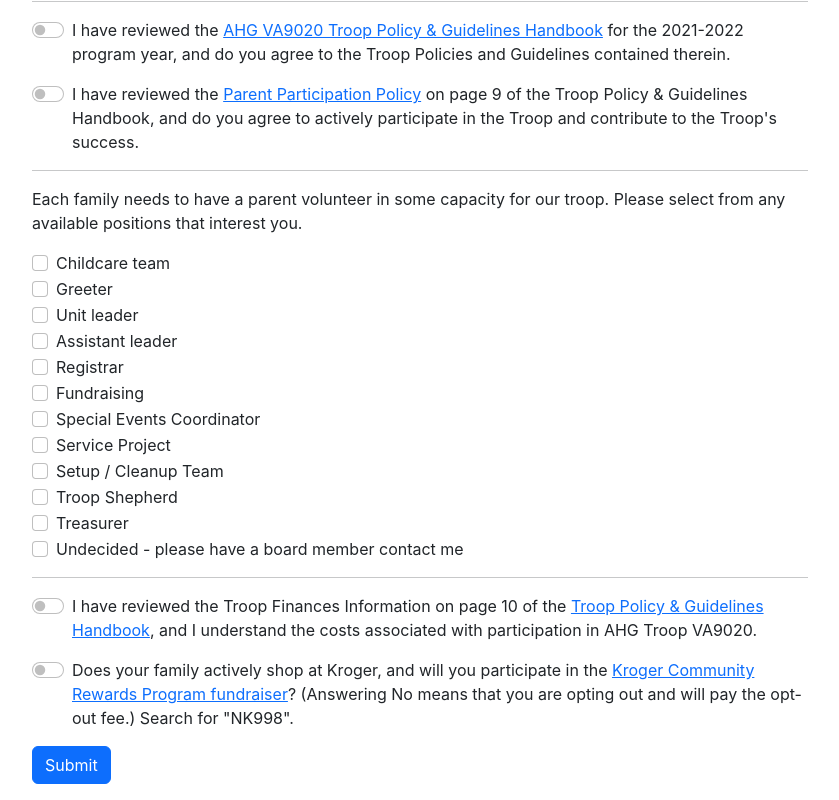
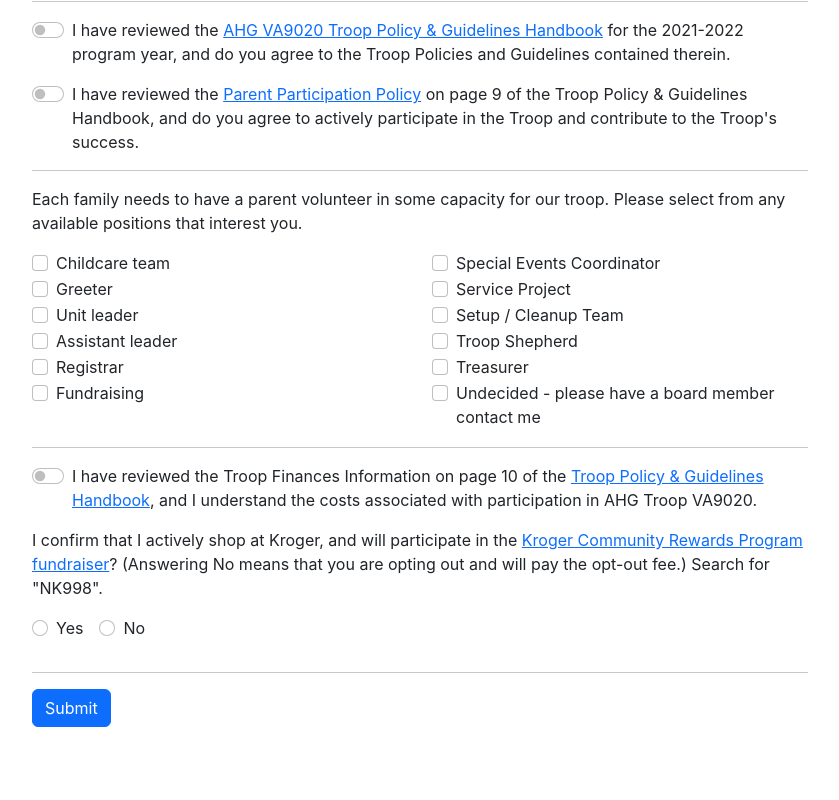
Before and after one commit to labogdan/ahg-signup, a React (Create React App) app in the folder frontend/: page / in a window 1280 px wide. Shown: the part 497-1297 px from the top of the page, without its empty margins (220-1059 px from the left). After the commit the page ends 1240 px from the top, so only its background shows below. Built offline with nearby package versions, Linux system fonts and the light colour scheme.

Commit message:
finishing v.0

```diff
--- a/frontend/src/Total.tsx
+++ b/frontend/src/Total.tsx
@@ -3,15 +3,25 @@
 
 function SuccessModal(props: any) {
 
-    const total = props.num * 35;
+    const girlTotal = props.num * 40;
+    const fee = props.krogerValue === false ? 40 : 0;
+    const total = girlTotal + fee;
 
     return (
         <Table striped bordered hover>
             <tbody>
             <tr>
-                <th>Troop VA9020 Dues</th>
-                <th>$35 per girl</th>
+                <td><b>Troop VA9020 Dues</b></td>
+                <td>$40 per girl</td>
             </tr>
+
+            { fee > 0 && (
+                <tr>
+                    <td>No-Kroger Fee</td>
+                    <td>$40 per family</td>
+                </tr>
+            )}
+
             <tr>
                 <td><b>Total Due</b></td>
                 <td><b>${total}</b></td>
--- a/frontend/src/UserForm.tsx
+++ b/frontend/src/UserForm.tsx
@@ -7,6 +7,11 @@
 import Button from "react-bootstrap/Button";
 import Container from "react-bootstrap/Container";
 import FloatingLabel from 'react-bootstrap/FloatingLabel';
+
+
+import ToggleButton from "react-bootstrap/ToggleButton";
+import ToggleButtonGroup from "react-bootstrap/ToggleButtonGroup";
+
 
 import Header from "./Header";
 import SuccessModal from "./SuccessModal";
@@ -24,6 +29,8 @@
     const [modalShow, setModalShow] = React.useState(false);
     const [totalShow, setTotalShow] = React.useState(false);
     const [validated, setValidated] = useState(false);
+    const [krogerValue, setKrogerValue] = useState(false);
+    const [volunteerValues, setVolunteerValues] = useState([]);
 
     const addFields = () => {
         let newfield = {
@@ -48,6 +55,27 @@
         setGirls(data);
     }
 
+    const handleKrogerChange = (event: any) => {
+        if (event.target.value === 'yes') {
+            setKrogerValue(true)
+        } else {
+            setKrogerValue(false)
+        }
+    }
+
+    useEffect(() => {
+        console.log(volunteerValues);
+    }, [volunteerValues])
+
+    const handleVolunteerChange = (event: any) => {
+        if (event.target.checked === true) {
+            setVolunteerValues(volunteerValues => volunteerValues.concat(event.target.value))
+        } else {
+            setVolunteerValues(volunteerValues.filter(item => item !== event.target.value))
+
+        }
+    }
+
     const resetForm = () => {
         setGirls(
             [{
@@ -62,17 +90,13 @@
     let handleSubmit = async (e: any) => {
         e.preventDefault();
         const form = e.currentTarget;
-        console.log(form);
-        console.log(form.checkValidity());
         if (form.checkValidity() === false) {
             e.preventDefault();
             e.stopPropagation();
         } else {
             girls.map((value, index) => {
-                console.log(index);
-                console.log(value);
                 try {
-                    UserService.createUser([value.firstName, value.lastName, value.age, value.grade])
+                    UserService.createUser([value.firstName, value.lastName, value.age, value.grade, krogerValue, volunteerValues])
                         .then( () => {
                             setModalShow(true);
                         })
@@ -85,9 +109,8 @@
             })
         }
 
-        console.log('here');
         setValidated(true);
-        console.log('there');
+
         /*
         let user = JSON.stringify({
                 first_name: firstName,
@@ -96,13 +119,9 @@
                 grade: grade
             })*/
 
-
-
-
     }
 
     useEffect( () => {
-        console.log(girls);
         const shouldShow = girls[0].firstName.length > 0 && girls[0].lastName.length > 0;
         if (girls.length > 0 && shouldShow) {
             setTotalShow(true);
@@ -113,7 +132,7 @@
         <Header />
         <Row>
             <Col>
-                <h1>Welcome to the Roanoke American Heritage Girls Signup Portal!</h1>
+                <h1>Welcome to the American Heritage Girls VA9020 Signup Portal!</h1>
                 <h5>Please fill out the following form to register your girls.</h5>
             </Col>
         </Row>
@@ -235,7 +254,7 @@
                 <Form.Check
                     type="switch"
                     id="custom-switch"
-                    label={(<>I have reviewed the <a href="">AHG VA9020 Troop Policy & Guidelines Handbook</a> for the 2021-2022 program year, and do you agree to the Troop Policies and Guidelines contained therein.</>)}
+                    label={(<>I have reviewed the <a href="https://media.trooptrack.com/troop_documents/66953/document/original/2022-2023_VA9020_Policies___Guidelines_Handbook.pdf" target="_blank">AHG VA9020 Troop Policy & Guidelines Handbook</a> for the 2021-2022 program year, and do you agree to the Troop Policies and Guidelines contained therein.</>)}
                     className='mb-3'
                     required
                 />
@@ -243,7 +262,7 @@
                 <Form.Check
                     type="switch"
                     id="custom-switch"
-                    label={(<>I have reviewed the <a href="">Parent Participation Policy</a> on page 9 of the Troop Policy & Guidelines Handbook, and do you agree to actively participate in the Troop and contribute to the Troop's success.</>)}
+                    label={(<>I have reviewed the <a href="https://media.trooptrack.com/troop_documents/66953/document/original/2022-2023_VA9020_Policies___Guidelines_Handbook.pdf" target="_blank">Parent Participation Policy</a> on page 9 of the Troop Policy & Guidelines Handbook, and do you agree to actively participate in the Troop and contribute to the Troop's success.</>)}
                     className='mb-3'
                     required
                 />
@@ -251,78 +270,95 @@
                 <hr />
                 <p className="mb-3">Each family needs to have a parent volunteer in some capacity for our troop.  Please select from any available positions that interest you.</p>
 
-                <Form.Group className="mb-3">
+                <Form.Group onChange={(e) => { handleVolunteerChange(e)}} className="mb-3">
+                    <Row>
+                        <Col>
                                 <Form.Check
                                     label="Childcare team"
                                     name="group1"
                                     type="checkbox"
+                                    value="childcare"
                                 />
 
                                 <Form.Check
                                     label="Greeter"
                                     name="group1"
                                     type="checkbox"
+                                    value="greeter"
                                 />
 
                                 <Form.Check
                                     label="Unit leader"
                                     name="group1"
                                     type="checkbox"
+                                    value="unitLeader"
                                 />
 
                                 <Form.Check
                                     label="Assistant leader"
                                     name="group1"
                                     type="checkbox"
+                                    value="assistantLeader"
                                 />
 
                                 <Form.Check
                                     label="Registrar"
                                     name="group1"
                                     type="checkbox"
+                                    value="registrar"
                                 />
 
                                 <Form.Check
                                     label="Fundraising"
                                     name="group1"
                                     type="checkbox"
+                                    value="fundraising"
                                 />
-
+                        </Col>
+                        <Col>
                             <Form.Check
                                 label="Special Events Coordinator"
                                 name="group1"
                                 type="checkbox"
+                                value="special_eventsCoordinator"
                             />
 
                             <Form.Check
                                 label="Service Project"
                                 name="group1"
                                 type="checkbox"
+                                value="serviceProject"
                             />
 
                             <Form.Check
                                 label="Setup / Cleanup Team"
                                 name="group1"
                                 type="checkbox"
+                                value="setupCleanupTeam"
                             />
 
                             <Form.Check
                                 label="Troop Shepherd"
                                 name="group1"
                                 type="checkbox"
+                                value="troopShepherd"
                             />
 
                             <Form.Check
                                 label="Treasurer"
                                 name="group1"
                                 type="checkbox"
+                                value="treasurer"
                             />
 
                             <Form.Check
                                 label="Undecided - please have a board member contact me"
                                 name="group1"
                                 type="checkbox"
+                                value="undecided"
                             />
+                        </Col>
+                    </Row>
 
                 </Form.Group>
 
@@ -336,19 +372,40 @@
                     required
                 />
 
+                <p>{(<>I confirm that I actively shop at Kroger, and will participate in the <a href="https://www.kroger.com/i/community/community-rewards" target="_blank">Kroger Community Rewards Program fundraiser</a>? (Answering No means that you are opting out and will pay the opt-out fee.)  Search for "NK998".</>)}</p>
+
+
+                <div onChange={(e) => handleKrogerChange(e)}>
                 <Form.Check
-                    type="switch"
-                    id="custom-switch"
-                    label={(<>Does your family actively shop at Kroger, and will you participate in the <a href="https://www.kroger.com/i/community/community-rewards" target="_blank">Kroger Community Rewards Program fundraiser</a>? (Answering No means that you are opting out and will pay the opt-out fee.)  Search for "NK998".</>)}
+                    inline
+                    name="kroger"
+                    type="radio"
+                    label="Yes"
+                    value="yes"
                     className='mb-3'
                     required
                 />
+                <Form.Check
+                    inline
+                    name="kroger"
+                    type="radio"
+                    label="No"
+                    value="no"
+                    className='mb-3'
+                    required
+                />
+                </div>
+
+                <hr />
+
 
                 { totalShow &&
                     <Total
                         num={girls.length}
+                        krogerValue={krogerValue}
                     />
                 }
+
 
                 <Form.Group className="mb-3">
                     <Button variant="primary" type="submit">
```
Also changed, not shown: frontend/src/DisplayUsers.tsx (+30 -30 lines), 1 other file (tests, documents, lock files or other folders). Lines whose indentation alone changed are shown as unchanged.
